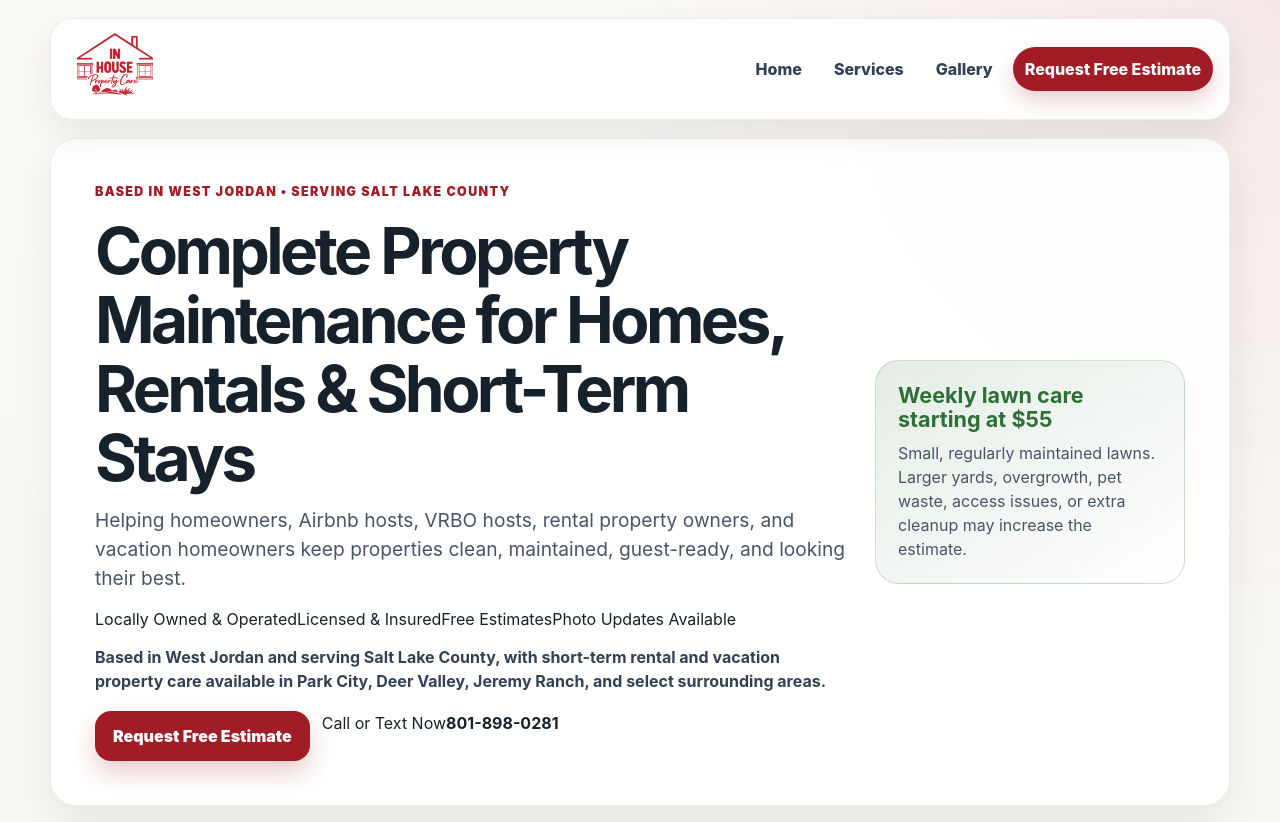
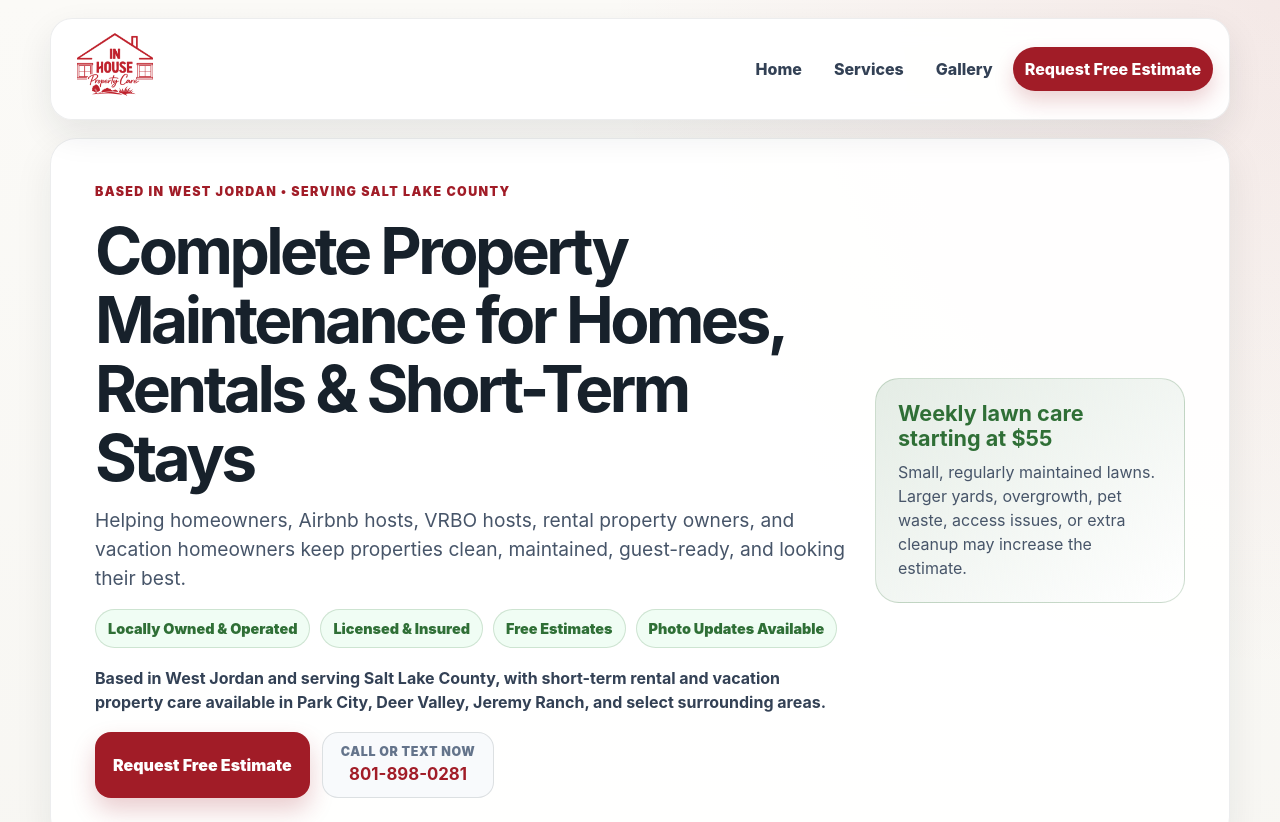
Before and after one commit to jaskels/in-house-property-care, a React (Vite) app: page / in a window 1280 px wide. Shown: the top 822 px of the page. Built offline with nearby package versions, Linux system fonts and the light colour scheme.

Commit message:
Update index.css

```diff
--- a/src/index.css
+++ b/src/index.css
@@ -557,7 +557,51 @@ input[type="file"] {
 .mini-contact a:hover {
   color: #a11c27;
 }
+.trust-strip {
+  display: flex;
+  flex-wrap: wrap;
+  gap: 10px;
+  margin: 2px 0 4px;
+}
 
+.trust-strip span {
+  display: inline-flex;
+  align-items: center;
+  min-height: 34px;
+  padding: 8px 12px;
+  color: #2f6f36;
+  background: #f0fdf4;
+  border: 1px solid rgba(47, 111, 54, 0.18);
+  border-radius: 999px;
+  font-size: 0.9rem;
+  font-weight: 900;
+}
+
+.phone-display {
+  display: inline-flex;
+  flex-direction: column;
+  justify-content: center;
+  min-height: 48px;
+  padding: 10px 18px;
+  color: #17212b;
+  background: #f8fafc;
+  border: 1px solid rgba(23, 33, 43, 0.12);
+  border-radius: 16px;
+  text-align: center;
+  font-weight: 900;
+}
+
+.phone-display span {
+  color: #64748b;
+  font-size: 0.78rem;
+  letter-spacing: 0.05em;
+  text-transform: uppercase;
+}
+
+.phone-display strong {
+  color: #a11c27;
+  font-size: 1.05rem;
+}
 .mobile-estimate-button {
   display: none;
 }
```
